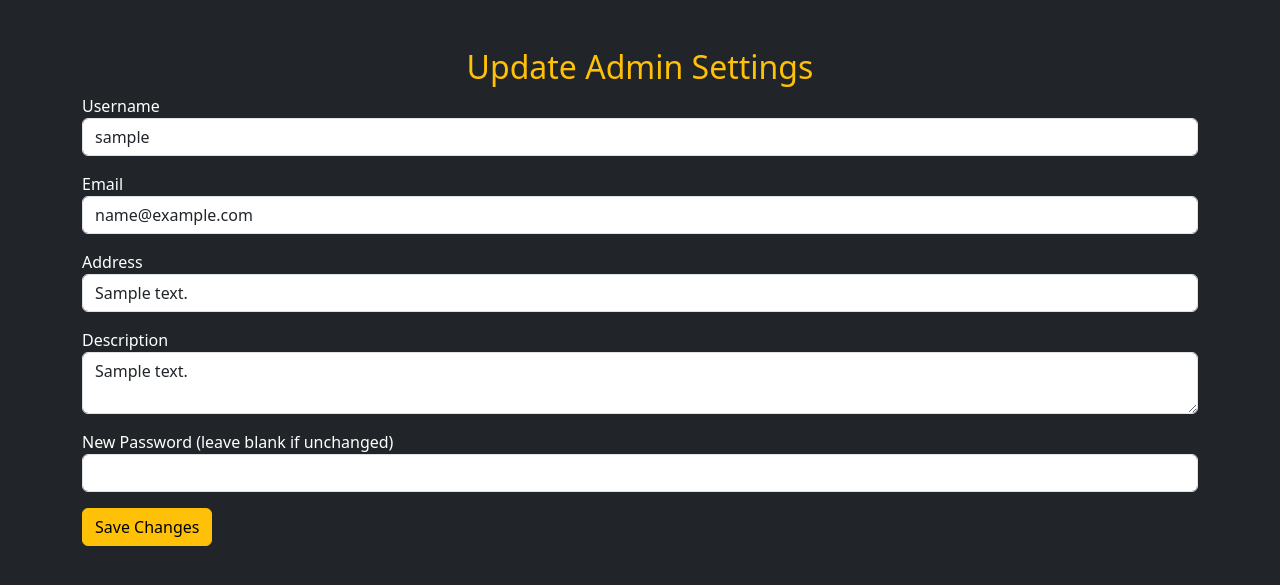
After one commit to mahin00r/Booking-System_Flask, a Flask app: page /admin/settings in a window 1280 px wide. The commit adds this page. Shown: the top 585 px of the page. Run offline with Flask 3, Linux system fonts and the light colour scheme; the visitor is signed in with stand-in values (Sample User, id 1); tables that the repository leaves empty hold one stand-in row (values such as "Sample post").

Commit message:
settings

```diff
--- a/app.py
+++ b/app.py
@@ -13,19 +13,19 @@ db = SQLAlchemy(app)
 
 # ------------ Models ------------
 
-# Admin Model (for storing admin credentials)
 class Admin(db.Model):
     id = db.Column(db.Integer, primary_key=True)
     username = db.Column(db.String(150), unique=True, nullable=False)
     password_hash = db.Column(db.String(200), nullable=False)
-
+    email = db.Column(db.String(100), nullable=True)
+    address = db.Column(db.String(255), nullable=True)
+    description = db.Column(db.Text, nullable=True)
     def set_password(self, password):
         self.password_hash = generate_password_hash(password)
 
     def check_password(self, password):
         return check_password_hash(self.password_hash, password)
 
-# Other Models
 class HotelRoom(db.Model):
     id = db.Column(db.Integer, primary_key=True)
     name = db.Column(db.String(100), nullable=False)
@@ -53,108 +53,96 @@ class Penthouse(db.Model):
     description = db.Column(db.String(500), nullable=False)
     availability = db.Column(db.Boolean, default=True)
 
-# Create Database Tables (ensure to run only once)
+# Create Database Tables
 with app.app_context():
     db.create_all()
 
-# ------------ Routes ------------
+# ------------ Public Routes ------------
 
-# Home Route (Displays Ticket Options)
 @app.route("/")
 def home():
     return render_template("home.html")
 
-# Get Hotel Room Options
-@app.route("/hotel_rooms", methods=["GET"])
+@app.route("/hotel_rooms")
 def get_hotel_rooms():
     rooms = HotelRoom.query.all()
     return render_template("hotel_rooms.html", rooms=rooms)
 
-# Get Penthouse Options
-@app.route("/penthouses", methods=["GET"])
+@app.route("/penthouses")
 def get_penthouses():
     penthouses = Penthouse.query.all()
     return render_template("penthouses.html", penthouses=penthouses)
 
-# Get Transportation Options
-@app.route("/transport_tickets", methods=["GET"])
+@app.route("/transport_tickets")
 def get_transport_tickets():
     tickets = TransportationTicket.query.all()
     return render_template("transport_tickets.html", tickets=tickets)
 
-# Get Travel Buddy Options
-@app.route("/travel_buddies", methods=["GET"])
+@app.route("/travel_buddies")
 def get_travel_buddies():
     buddies = TravelBuddy.query.all()
     return render_template("travel_buddies.html", buddies=buddies)
 
 # ------------ Add New Entries ------------
 
-# Add a Hotel Room
 @app.route("/add_hotel_room", methods=["POST"])
 def add_hotel_room():
     name = request.form.get("name")
     price = float(request.form.get("price", 0))
     description = request.form.get("description")
-
-    new_room = HotelRoom(name=name, price=price, description=description, availability=True)
+    new_room = HotelRoom(name=name, price=price, description=description)
     db.session.add(new_room)
     db.session.commit()
-
     return redirect("/hotel_rooms")
 
-# Add a Penthouse
 @app.route("/add_penthouse", methods=["POST"])
 def add_penthouse():
     name = request.form.get("name")
     price = float(request.form.get("price", 0))
     description = request.form.get("description")
-
-    new_penthouse = Penthouse(name=name, price=price, description=description, availability=True)
+    new_penthouse = Penthouse(name=name, price=price, description=description)
     db.session.add(new_penthouse)
     db.session.commit()
-
     return redirect("/penthouses")
 
-# Add a Transportation Ticket
 @app.route("/add_transport_ticket", methods=["POST"])
 def add_transport_ticket():
     transport_type = request.form.get("transport_type")
     price = float(request.form.get("price", 0))
     description = request.form.get("description")
-
-    new_ticket = TransportationTicket(transport_type=transport_type, price=price, description=description, availability=True)
+    new_ticket = TransportationTicket(transport_type=transport_type, price=price, description=description)
     db.session.add(new_ticket)
     db.session.commit()
-
     return redirect("/transport_tickets")
 
-# Add a Travel Buddy
 @app.route("/add_travel_buddy", methods=["POST"])
 def add_travel_buddy():
     name = request.form.get("name")
     destination = request.form.get("destination")
     description = request.form.get("description")
-
     new_buddy = TravelBuddy(name=name, destination=destination, description=description)
     db.session.add(new_buddy)
     db.session.commit()
-
     return redirect("/travel_buddies")
 
-# ------------ Admin Routes ------------
+# ------------ Admin Auth Routes ------------
 
-# Admin Signup
 @app.route("/admin_signup", methods=["GET", "POST"])
 def admin_signup():
     if request.method == "POST":
         username = request.form.get("username")
         password = request.form.get("password")
 
-        # Create new admin
+        if not username or not password:
+            flash("All fields are required.", "danger")
+            return redirect(url_for("admin_signup"))
+
+        if Admin.query.filter_by(username=username).first():
+            flash("Username already exists.", "danger")
+            return redirect(url_for("admin_signup"))
+
         new_admin = Admin(username=username)
         new_admin.set_password(password)
-
         db.session.add(new_admin)
         db.session.commit()
 
@@ -163,13 +151,11 @@ def admin_signup():
 
     return render_template("admin/signup.html")
 
-# Admin Login
 @app.route("/admin_login", methods=["GET", "POST"])
 def admin_login():
     if request.method == "POST":
         username = request.form.get("username")
         password = request.form.get("password")
-
         admin = Admin.query.filter_by(username=username).first()
 
         if admin and admin.check_password(password):
@@ -177,24 +163,73 @@ def admin_login():
             flash("Login successful!", "success")
             return redirect(url_for("admin_dashboard"))
         else:
-            flash("Invalid credentials, please try again.", "danger")
+            flash("Invalid credentials.", "danger")
 
     return render_template("admin/login.html")
 
-# Admin Dashboard
 @app.route("/admin/dashboard")
 def admin_dashboard():
     if "admin_id" not in session:
-        flash("You need to log in first.", "danger")
+        flash("Login required.", "danger")
         return redirect(url_for("admin_login"))
 
     return render_template("admin/dashboard.html")
 
-# Admin Logout
+@app.route("/admin/settings", methods=["GET", "POST"])
+def admin_settings():
+    if "admin_id" not in session:
+        flash("Please login first.", "danger")
+        return redirect(url_for("admin_login"))
+
+    admin = Admin.query.get(session["admin_id"])
+
+    if request.method == "POST":
+        username = request.form.get("username")
+        email = request.form.get("email")
+        address = request.form.get("address")
+        description = request.form.get("description")
+        new_password = request.form.get("password")
+
+        if not username or not email:
+            flash("Username and email are required.", "danger")
+            return redirect(url_for("admin_settings"))
+
+        existing_user = Admin.query.filter(Admin.username == username, Admin.id != admin.id).first()
+        existing_email = Admin.query.filter(Admin.email == email, Admin.id != admin.id).first()
+        if existing_user:
+            flash("Username already taken.", "danger")
+            return redirect(url_for("admin_settings"))
+        if existing_email:
+            flash("Email already used.", "danger")
+            return redirect(url_for("admin_settings"))
+
+        admin.username = username
+        admin.email = email
+        admin.address = address
+        admin.description = description
+
+        if new_password:
+            admin.set_password(new_password)
+
+        db.session.commit()
+        flash("Settings updated successfully.", "success")
+        return redirect(url_for("admin_profile"))
+
+    return render_template("admin/settings.html", admin=admin)
+
+@app.route("/admin/profile")
+def admin_profile():
+    if "admin_id" not in session:
+        flash("Please login first.", "danger")
+        return redirect(url_for("admin_login"))
+
+    admin = Admin.query.get(session["admin_id"])
+    return render_template("admin/profile.html", admin=admin)
+
 @app.route("/admin_logout")
 def admin_logout():
     session.pop("admin_id", None)
-    flash("You have been logged out.", "success")
+    flash("Logged out successfully.", "success")
     return redirect(url_for("admin_login"))
 
 # Run the App
--- /dev/null
+++ b/templates/admin/settings.html
@@ -0,0 +1,36 @@
+<!DOCTYPE html>
+<html lang="en">
+<head>
+    <meta charset="UTF-8">
+    <title>Admin Settings</title>
+    <link href="https://cdn.jsdelivr.net/npm/bootstrap@5.3.0/dist/css/bootstrap.min.css" rel="stylesheet">
+</head>
+<body class="bg-dark text-white">
+    <div class="container mt-5">
+        <h2 class="text-center text-warning">Update Admin Settings</h2>
+        <form method="POST">
+            <div class="mb-3">
+                <label>Username</label>
+                <input type="text" name="username" value="{{ admin.username }}" class="form-control" required>
+            </div>
+            <div class="mb-3">
+                <label>Email</label>
+                <input type="email" name="email" value="{{ admin.email }}" class="form-control">
+            </div>
+            <div class="mb-3">
+                <label>Address</label>
+                <input type="text" name="address" value="{{ admin.address }}" class="form-control">
+            </div>
+            <div class="mb-3">
+                <label>Description</label>
+                <textarea name="description" class="form-control">{{ admin.description }}</textarea>
+            </div>
+            <div class="mb-3">
+                <label>New Password (leave blank if unchanged)</label>
+                <input type="password" name="password" class="form-control">
+            </div>
+            <button type="submit" class="btn btn-warning">Save Changes</button>
+        </form>
+    </div>
+</body>
+</html>
```
Also changed, not shown: templates/admin/dashboard.html (+24 -9 lines), templates/admin/profile.html (added, +20 -0 lines).
